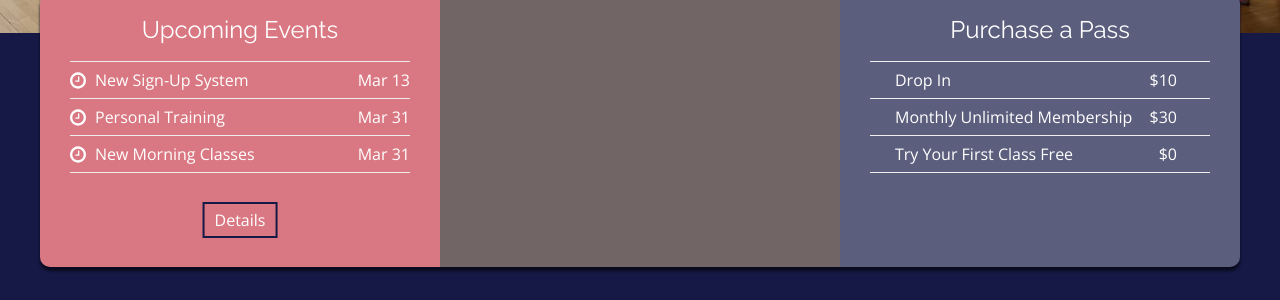
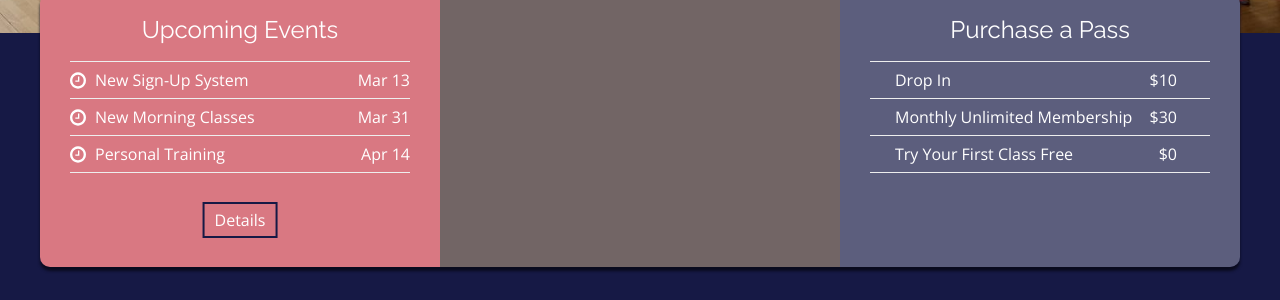
Before and after one commit to rwstone/shapeitup, a Jekyll site: the page built from index.md, in a window 1280 px wide. Shown: the part 445-745 px from the top of the page. Built offline with Jekyll 4.4.1, drawn with Linux system fonts in a browser that asks for light colours; some web fonts are replaced.

Commit message:
Updated Personal Training

```diff
--- a/_events/personal-training.markdown
+++ b/_events/personal-training.markdown
@@ -1,6 +1,6 @@
 ---
 title: Personal Training
-date: 2024-03-31 18:25:00 -04:00
+date: 2024-04-14 18:25:00 -04:00
 categories:
 - fitness
 - gym
@@ -25,11 +25,11 @@ tags:
 - lipo
 - feast & fiddle
 has_time_and_date: true
-event_date: 2024-03-31 11:00:00 -04:00
+event_date: 2024-04-14 11:00:00 -04:00
 event_end_date: 2025-01-30 11:00:00 -05:00
 class: Personal Training
 ---
 
 All of our personal training programs are personalized to your specific goals and needs because no two bodies are the same so your program should be unique to you. Our 1 to 1 approach is to ensure you get the accountability and attention you deserve to help you see the best results and to make sure you’re working out safely and effectively.
 
-**We specialize weight loss, body building, strength training, and mobility/corrective exercise. ** Our emphasis is on functional training so you do not need to have access to a gym to train with us. We incorporate a variety of easy to store equipment including kettlebells, resistance bands, TRX and dumbbells. For more info click the colored modules below.
+**We specialize in weight loss, bodybuilding, strength training, and mobility/corrective exercise. ** Our emphasis is on functional training so you do not need to have access to a gym to train with us. We incorporate a variety of easy-to-store equipment including kettlebells, resistance bands, TRX, and dumbbells. For more info click the colored modules below.
```
